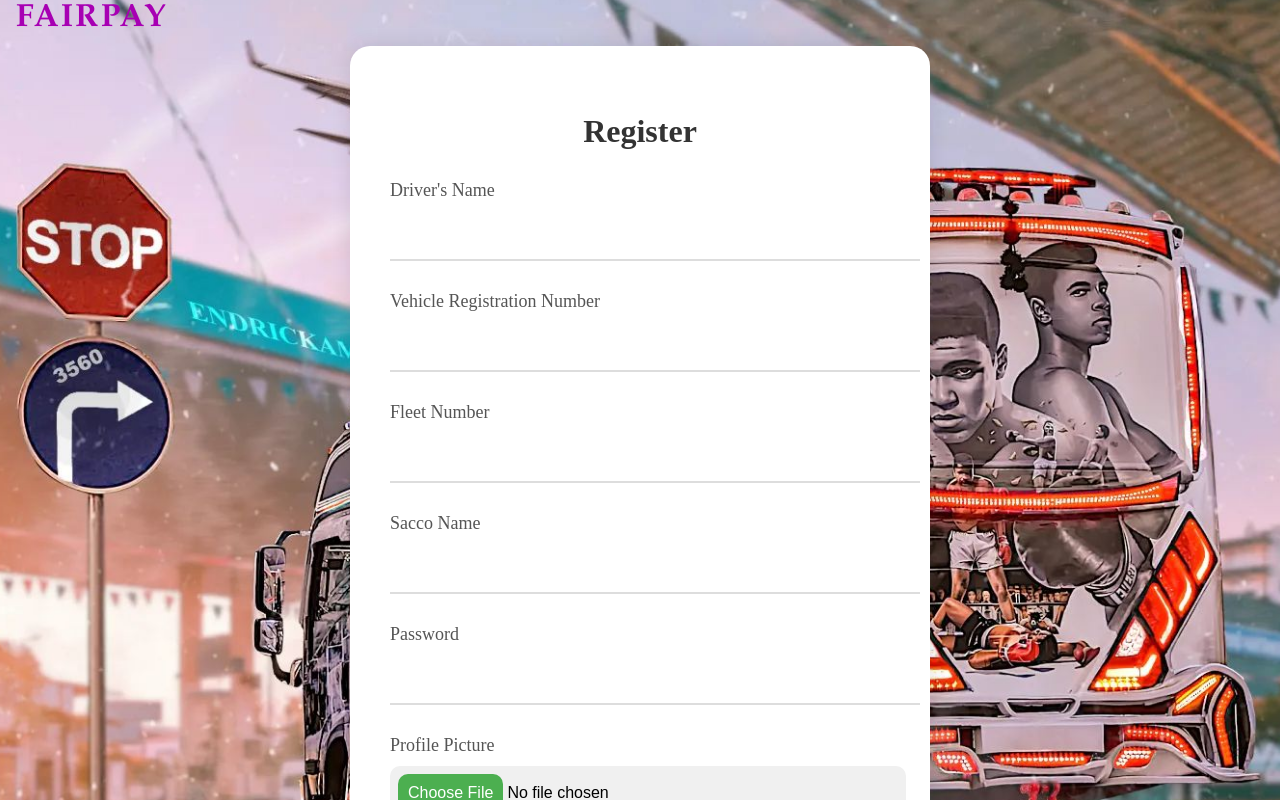
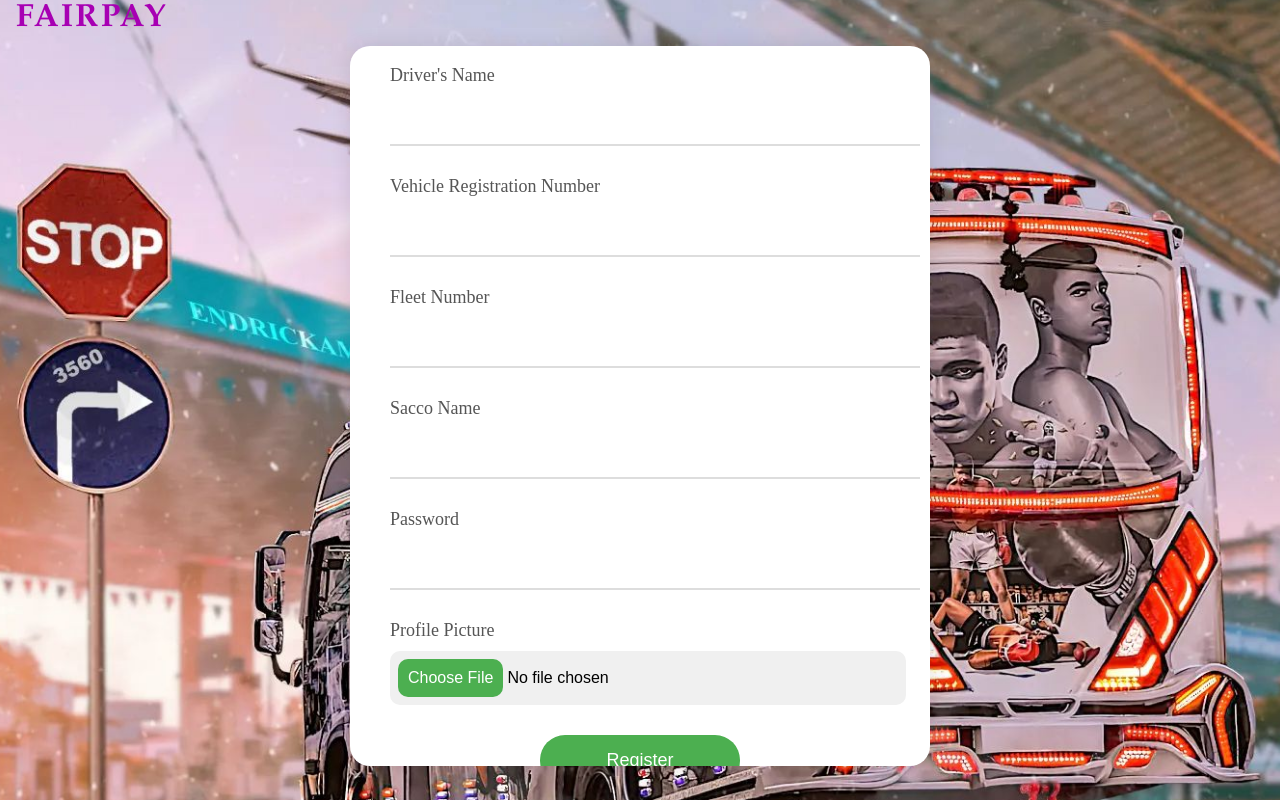
Before and after one commit to Dancunrandy/fare, a React (Create React App) app: page /register in a window 1280 px wide. Built offline with nearby package versions, Linux system fonts and the light colour scheme.

Commit message:
scroll functionality

```diff
--- a/src/index.css
+++ b/src/index.css
@@ -35,25 +35,47 @@
 .registration-form {
   position: relative;
   max-width: 500px;
-  margin: 0 auto;
+  margin: auto;
   background-color: #ffffff;
   box-shadow: 0 0 20px rgba(0, 0, 0, 0.1);
   border-radius: 20px;
   padding: 40px;
+  overflow-y: auto; /* Make the form scrollable when necessary */
+  max-height: 80vh; /* Limit the maximum height of the form to 80% of the viewport height */
+  display: flex;
+  flex-direction: column;
+  justify-content: center; /* Center the form vertically */
 }
-
 
 .content {
   position: relative;
   z-index: 1;
 }
 
+/* Hide the scrollbar but allow scrolling */
+.registration-form {
+  overflow-y: auto; /* Enable vertical scrolling */
+  scrollbar-width: none; /* Hide the scrollbar for Firefox */
+  -ms-overflow-style: none; /* Hide the scrollbar for IE and Edge */
+}
+
+/* Hide the scrollbar for Webkit-based browsers */
+.registration-form::-webkit-scrollbar {
+  display: none;
+}
+
+
+.content-regform {
+  width: 100%;
+}
+
 .registration-form h2 {
-  margin-bottom: 30px; /* Add some space below the heading */
-  text-align: center; /* Center the heading */
-  color: #333; /* Dark gray text color */
-  font-size: 32px; /* Larger font size */
+  margin-bottom: 30px;
+  text-align: center;
+  color: #333;
+  font-size: 32px;
 }
+
 
 .registration-form .form-group {
   margin-bottom: 30px; /* Add space between form groups */
```
